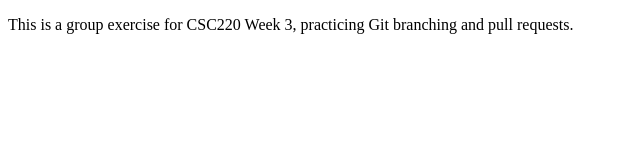
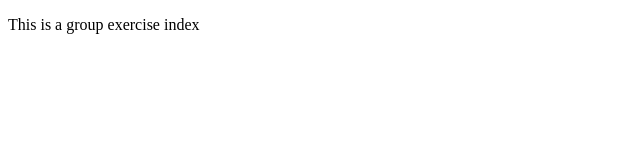
Before and after one commit to Babayagayayaga/stiu-activity6, a plain HTML site: page index.html in a window 1280 px wide. Shown: the whole page, without its empty margins (0-640 px from the left). Drawn offline with Linux system fonts and the light colour scheme.

Commit message:
Change heading (A) v2

```diff
--- a/index.html
+++ b/index.html
@@ -5,6 +5,6 @@
   <title>Activity 6</title>
 </head>
 <body>
-  <p>This is a group exercise for CSC220 Week 3, practicing Git branching and pull requests.</p>
+  <p>This is a group exercise index</p>
 </body>
 </html>
```
